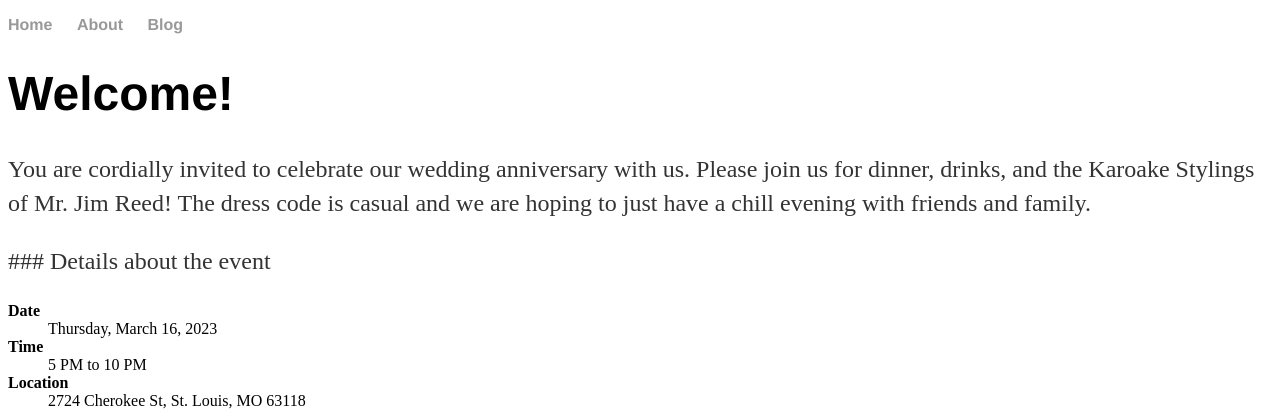
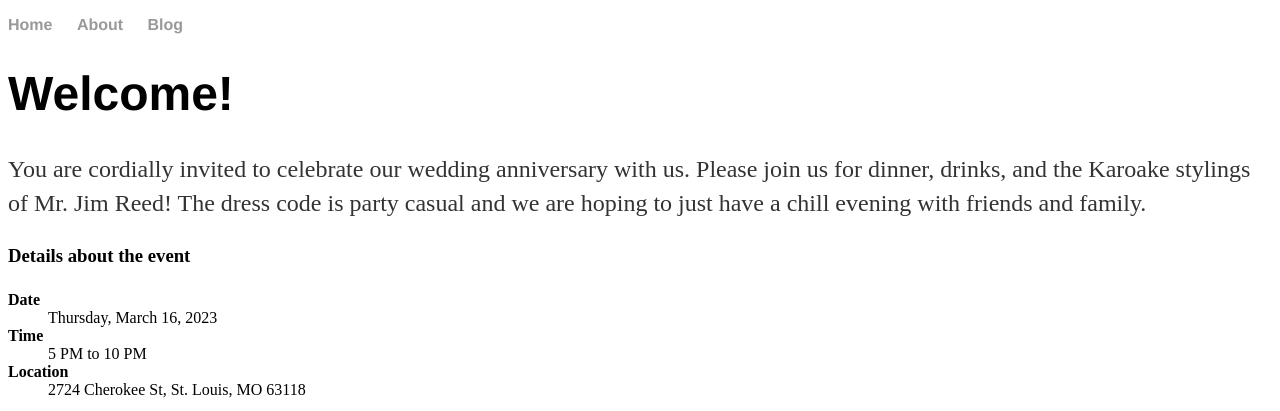
Before and after one commit to KathrynHenny/KathrynHenny.github.io, a Jekyll site: the page built from index.html, in a window 1280 px wide and 900 px high, cut to the strip 0-411 px from the top of the window. Built offline with Jekyll 4.4.1, drawn with Linux system fonts in a browser that asks for light colours.

Commit message:
Update index.html
Formatting edits and changing a header

```diff
--- a/index.html
+++ b/index.html
@@ -4,9 +4,9 @@ title: Ryan and Kathryn's Anniversary Celebration!
 ---
 <div class="blurb">
 	<h1>Welcome!</h1>
-	<p><p>You are cordially invited to celebrate our wedding anniversary with us.  Please join us for dinner, drinks, and the Karoake Stylings of Mr. Jim Reed!  The dress code is casual and we are hoping to just have a chill evening with friends and family.</p>
-	<p>### Details about the event
-		<dl>
+	<p><p>You are cordially invited to celebrate our wedding anniversary with us.  Please join us for dinner, drinks, and the Karoake stylings of Mr. Jim Reed!  The dress code is party casual and we are hoping to just have a chill evening with friends and family.</p>
+	<h3>Details about the event</h3>
+		<p><dl>
 		<dt><b>Date</b></dt>
 		<dd>Thursday, March 16, 2023</dd>
 		<dt><b>Time</b></dt>
@@ -14,5 +14,6 @@ title: Ryan and Kathryn's Anniversary Celebration!
 		<dt><b>Location</b></dt>
 		<dd>2724 Cherokee St, St. Louis, MO 63118</dd>
 		</dl><iframe src="https://www.google.com/maps/embed?pb=!1m18!1m12!1m3!1d3118.4080775713537!2d-90.23082658255612!3d38.59347669999998!2m3!1f0!2f0!3f0!3m2!1i1024!2i768!4f13.1!3m3!1m2!1s0x87d8b474694278c1%3A0xef664937208b062c!2sEarthbound%20Beer!5e0!3m2!1sen!2sus!4v1666236388926!5m2!1sen!2sus" width="600" height="450" style="border:0;" allowfullscreen="" loading="lazy" referrerpolicy="no-referrer-when-downgrade"></iframe></p>
-	<p>We look forward to hearing from you.  Please use the form below to RSVP.<iframe src="https://docs.google.com/forms/d/e/1FAIpQLScWM2jgana0VUaV8mb2YwLcEj9a9L1XfRtUvm0GfaMneZl7mQ/viewform?embedded=true" width="640" height="1235" frameborder="0" marginheight="0" marginwidth="0">Loading…</iframe></p>
+	<p>We look forward to hearing from you.  Please use the form below to RSVP.</p>
+	<p><iframe src="https://docs.google.com/forms/d/e/1FAIpQLScWM2jgana0VUaV8mb2YwLcEj9a9L1XfRtUvm0GfaMneZl7mQ/viewform?embedded=true" width="640" height="1235" frameborder="0" marginheight="0" marginwidth="0">Loading…</iframe></p>
 </div><!-- /.blurb -->
```
